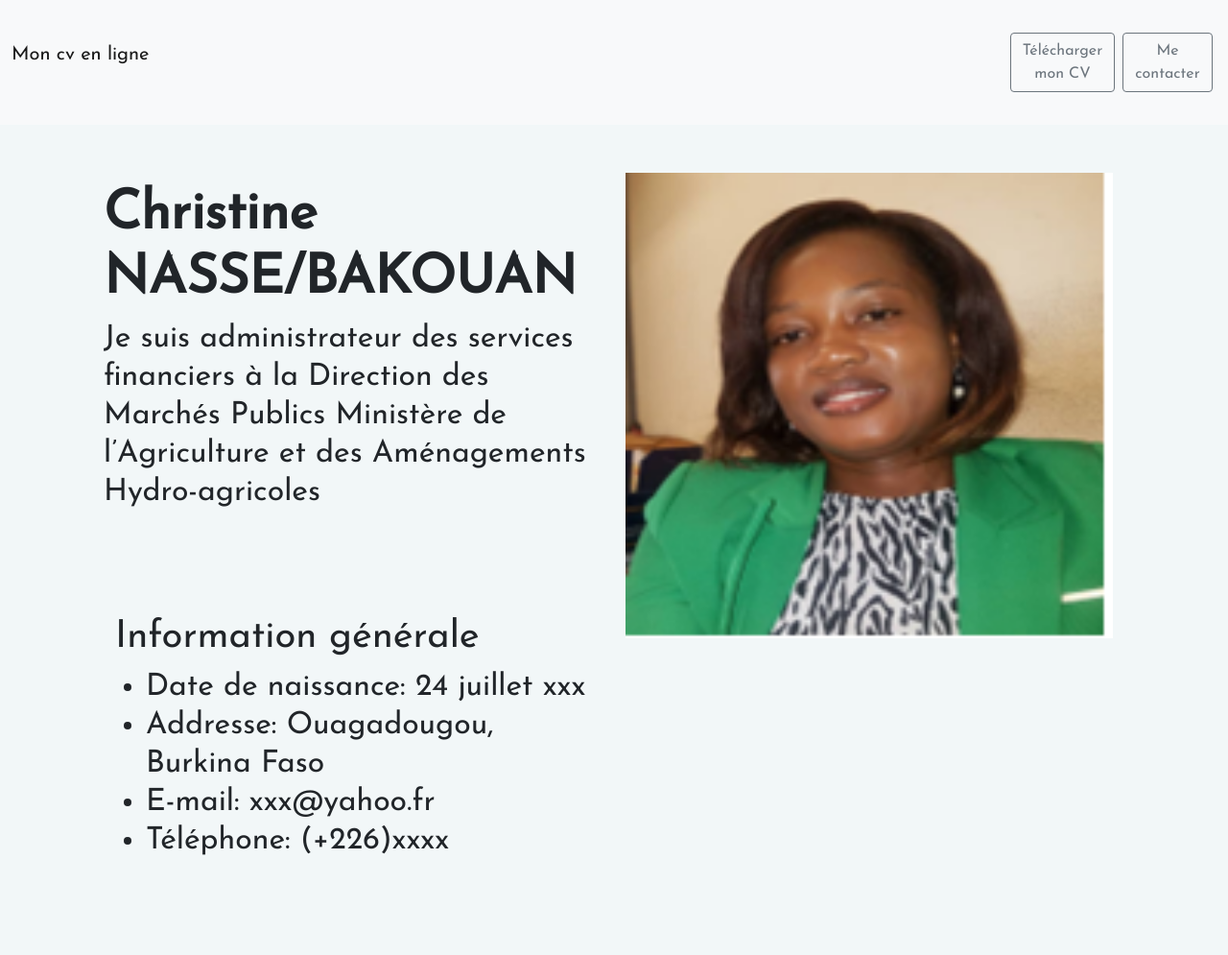
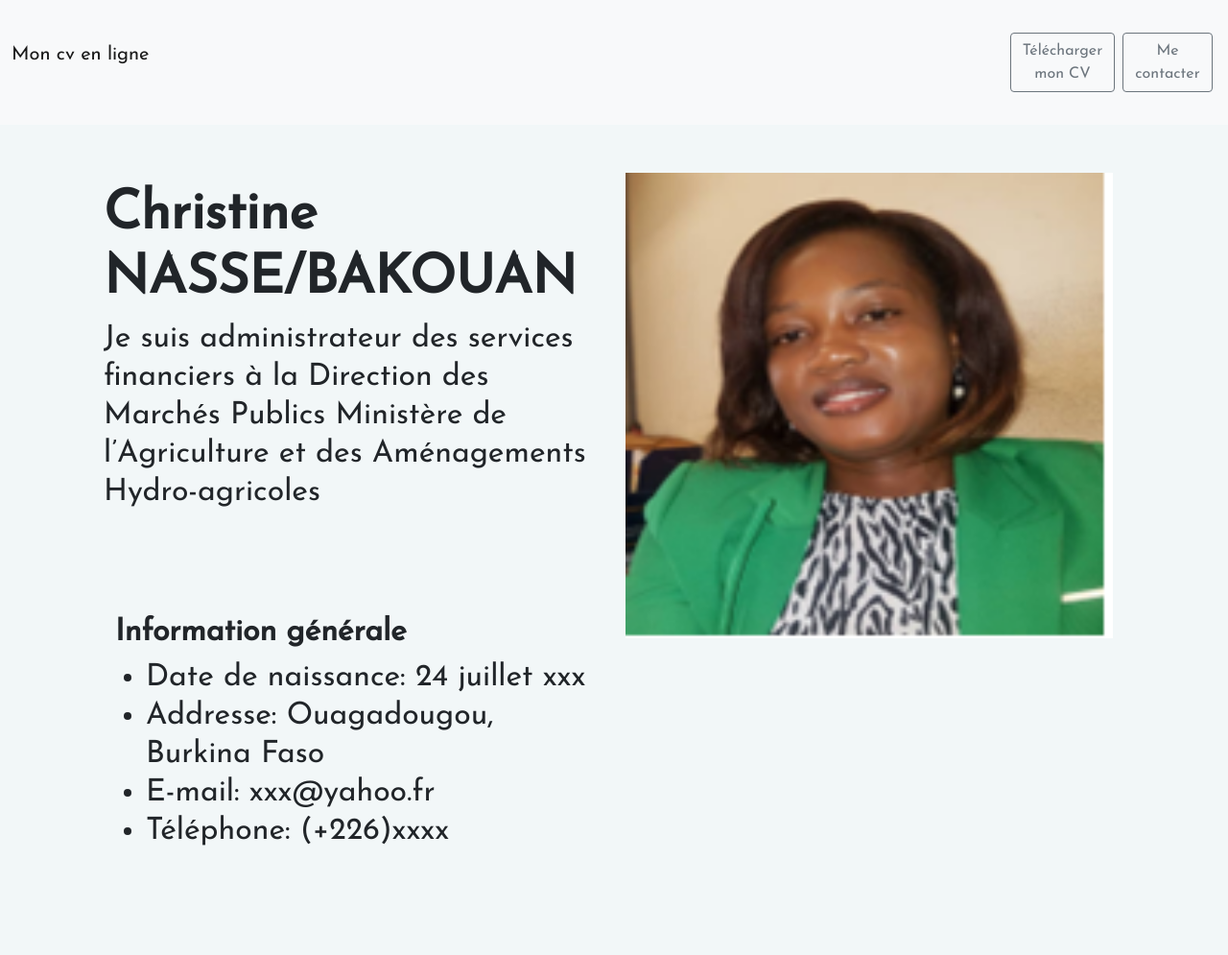
Before and after one commit to christine-nasse/cv, a plain HTML site: page index.html in a window 1280 px wide. Shown: the top 995 px of the page at 96% size. Drawn offline with nearby package versions, Linux system fonts and the light colour scheme.

Commit message:
Add files via upload

```diff
--- a/index.html
+++ b/index.html
@@ -69,7 +69,7 @@
                     </div>
 
                     <div class="col col-lg-12" general-info>
-                        <h1> Information générale </h1>
+                        <h2> Information générale </h2>
                         <ul>
                             <li><span>Date de naissance: </span>24 juillet xxx</li>
                             <li><span>Addresse: </span>Ouagadougou, Burkina Faso</li>
```
